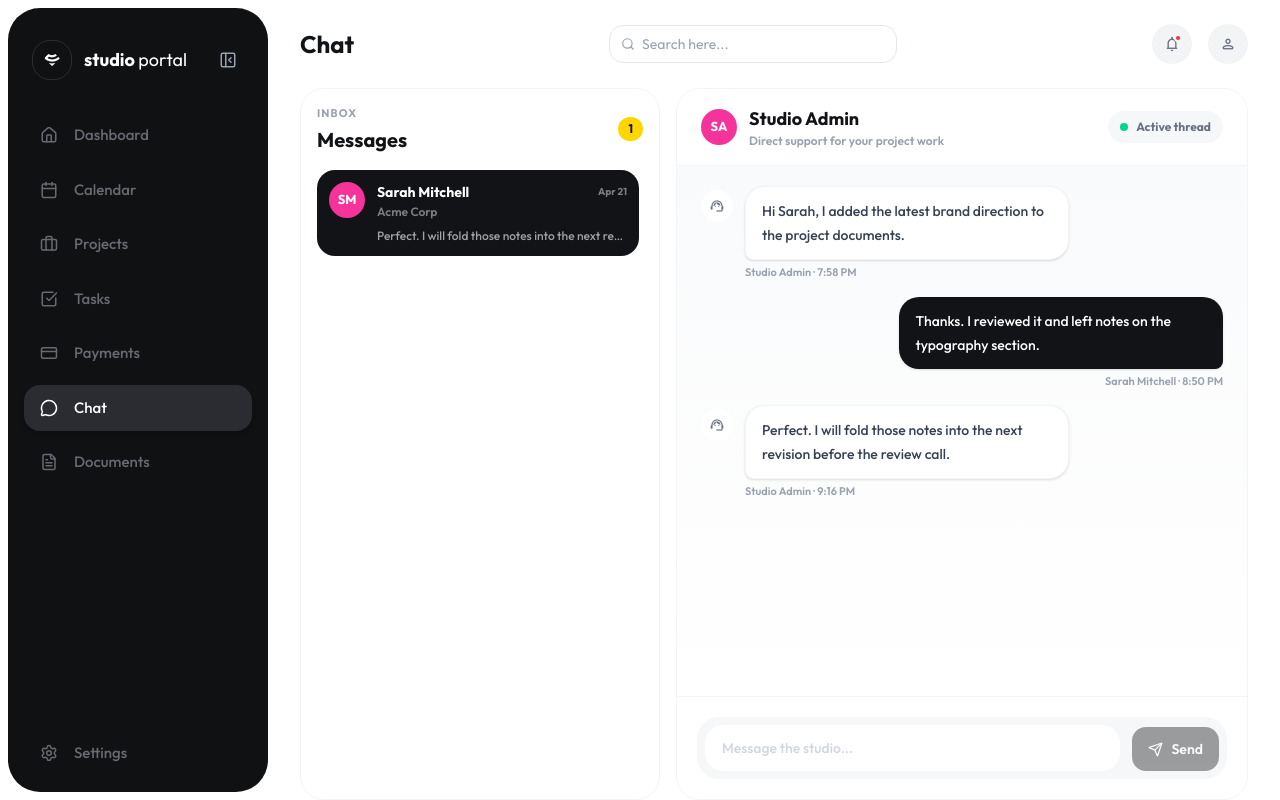
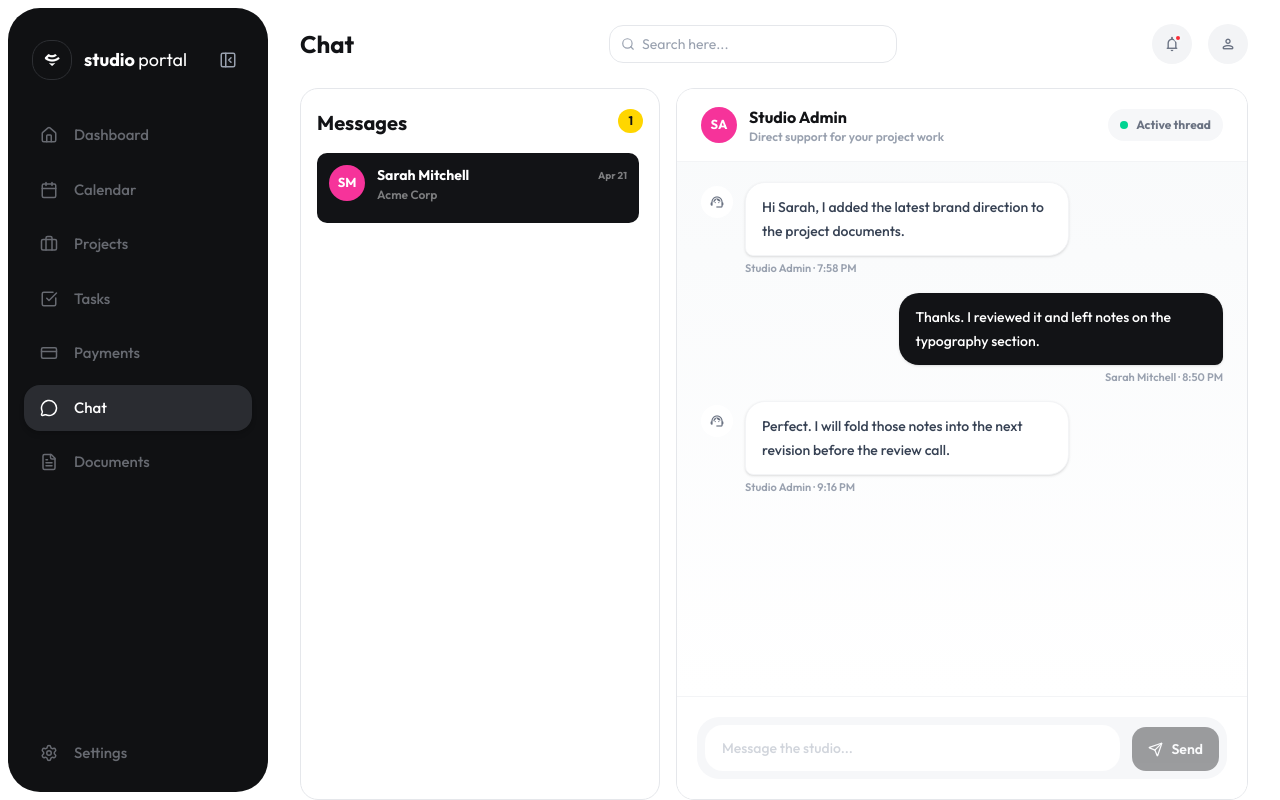
Before and after one commit to Vish-Studio/studio-portal, a React (Vite) app: page /user/chat in a window 1280 px wide. Built offline with nearby package versions, Linux system fonts and the light colour scheme.

Commit message:
fix: ui for chat.

```diff
--- a/src/components/admin/chat/chat-workspace.tsx
+++ b/src/components/admin/chat/chat-workspace.tsx
@@ -171,14 +171,13 @@ export default function ChatWorkspace({ mode, currentClientId = 'c1' }: ChatWork
     <div className="grid w-full gap-4 lg:h-full lg:min-h-[560px] lg:overflow-hidden lg:grid-cols-[360px_minmax(0,1fr)]">
       <aside
         className={cn(
-          'flex min-w-0 flex-col rounded-[24px] border border-gray-100 bg-white p-4 lg:min-h-0 lg:overflow-hidden',
+          'flex min-w-0 flex-col rounded-[18px] border border-gray-200 bg-white p-4 lg:min-h-0 lg:overflow-hidden',
           mode === 'client' && 'hidden lg:block',
           !showInbox && 'hidden lg:block',
         )}
       >
         <div className="mb-4 flex items-center justify-between gap-3">
           <div>
-            <p className="text-[11px] font-bold uppercase tracking-widest text-gray-400">Inbox</p>
             <h2 className="mt-1 text-xl font-bold text-(--color-ink)">Messages</h2>
           </div>
           <span className="rounded-full bg-(--color-accent-lime) px-2.5 py-1 text-xs font-bold text-(--color-ink)">
@@ -227,8 +226,8 @@ export default function ChatWorkspace({ mode, currentClientId = 'c1' }: ChatWork
                 type="button"
                 onClick={() => selectParticipant(participant)}
                 className={cn(
-                  'flex w-full min-w-0 items-start gap-3 overflow-hidden rounded-2xl p-3 text-left transition-colors',
-                  active ? 'bg-(--color-ink) text-white' : 'bg-gray-50 hover:bg-gray-100',
+                  'flex w-full min-w-0 items-start gap-3 overflow-hidden rounded-lg p-3 text-left transition-colors',
+                  active ? 'bg-(--color-ink) text-white' : 'bg-gray-100 hover:bg-gray-200',
                 )}
               >
                 <Avatar name={participant.name} id={participant.id} size="md" />
@@ -247,9 +246,9 @@ export default function ChatWorkspace({ mode, currentClientId = 'c1' }: ChatWork
                     {participant.meta}
                   </p>
                   <div className="mt-2 flex items-center gap-2">
-                    <p className={cn('min-w-0 flex-1 truncate text-xs font-medium', active ? 'text-white/60' : 'text-gray-500')}>
+                    {/* <p className={cn('min-w-0 flex-1 truncate text-xs font-medium', active ? 'text-white/60' : 'text-gray-500')}>
                       {getPreview(conversation)}
-                    </p>
+                    </p> */}
                     {unread > 0 && (
                       <span className="flex h-5 min-w-5 shrink-0 items-center justify-center rounded-full bg-(--color-accent-lime) px-1.5 text-[10px] font-bold text-(--color-ink)">
                         {unread}
@@ -265,7 +264,7 @@ export default function ChatWorkspace({ mode, currentClientId = 'c1' }: ChatWork
 
       <section
         className={cn(
-          'min-h-[640px] flex-col overflow-hidden rounded-[24px] border border-gray-100 bg-white',
+          'min-h-[640px] flex-col overflow-hidden rounded-[18px] border border-gray-200 bg-white',
           showThread ? 'flex' : 'hidden lg:flex',
         )}
       >
@@ -286,12 +285,12 @@ export default function ChatWorkspace({ mode, currentClientId = 'c1' }: ChatWork
                   )}
                   <Avatar name={mode === 'admin' ? activeParticipant.name : ADMIN_NAME} id={activeParticipant.id} size="md" />
                   <div className="min-w-0">
-                    <h2 className="truncate text-lg font-bold text-(--color-ink)">
+                    <h2 className="truncate text-md font-bold text-(--color-ink)">
                       {mode === 'admin' ? activeParticipant.name : ADMIN_NAME}
                     </h2>
                     <p className="truncate text-xs font-semibold text-gray-400">
                       {mode === 'admin'
-                        ? `${activeParticipant.type === 'team' ? 'Team' : 'Client'} · ${activeParticipant.meta}`
+                        ? `${activeParticipant.meta}`
                         : 'Direct support for your project work'}
                     </p>
                   </div>
```
